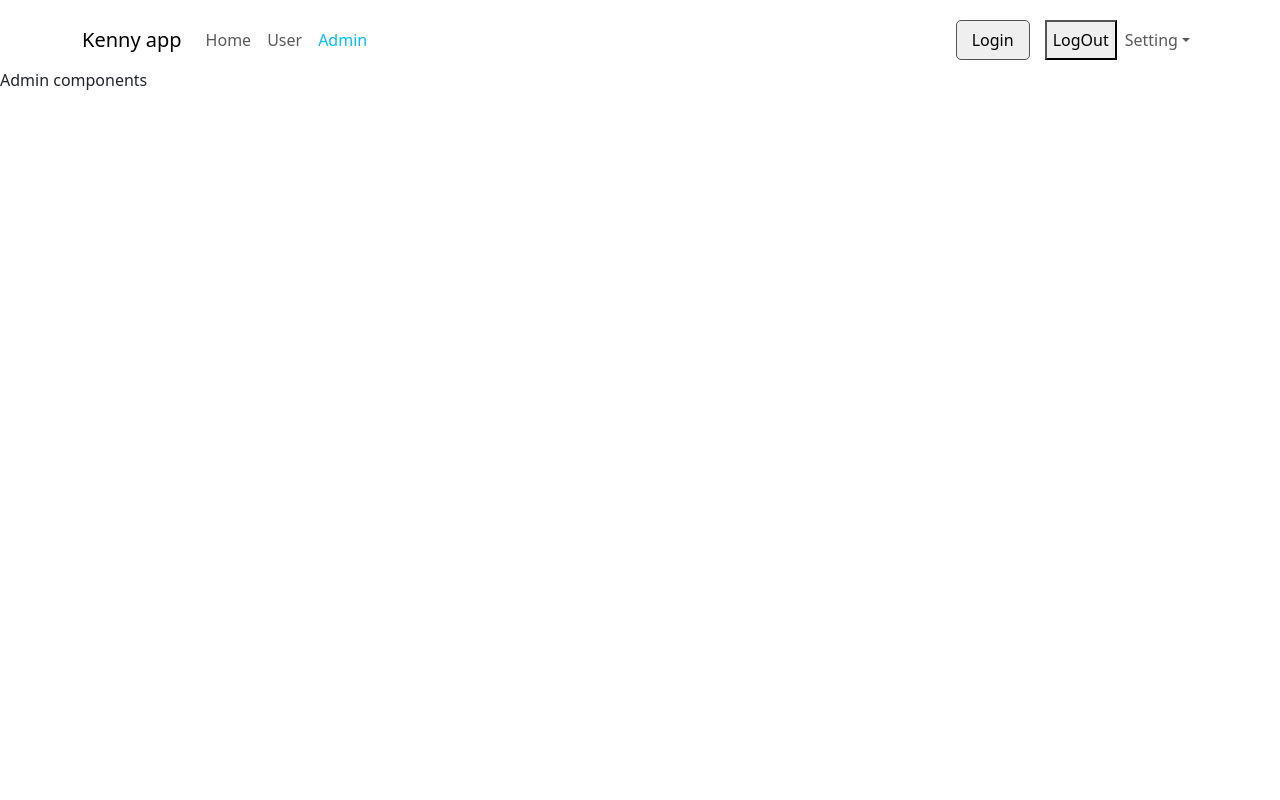
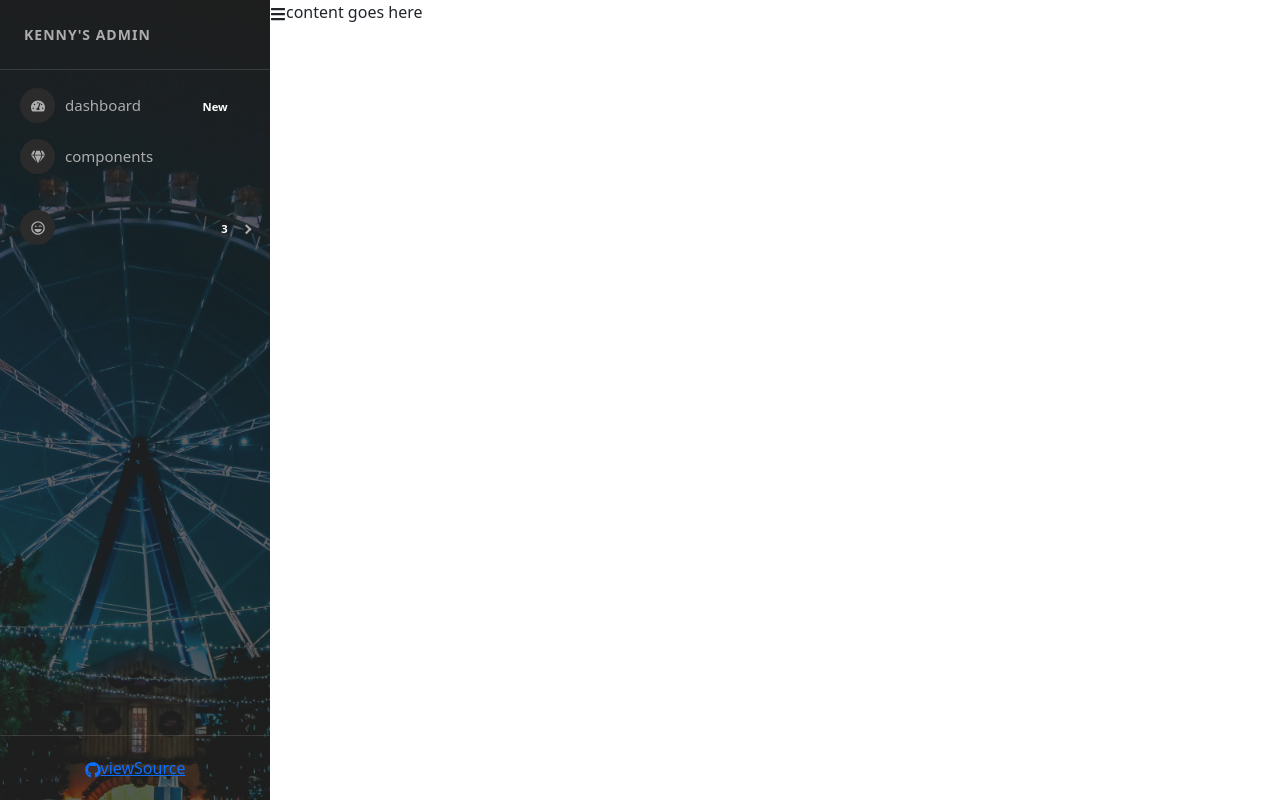
Before and after one commit to nguyendotruonghai/test-demo-react, a React (Create React App) app: page /admins in a window 1280 px wide. Built offline with nearby package versions, Linux system fonts and the light colour scheme.

Commit message:
lesson 54

```diff
--- a/package.json
+++ b/package.json
@@ -10,6 +10,8 @@
     "react": "18.2.0",
     "react-bootstrap": "2.4.0",
     "react-dom": "18.2.0",
+    "react-icons": "^4.4.0",
+    "react-pro-sidebar": "0.7.1",
     "react-redux": "8.0.1",
     "react-router-dom": "6.3.0",
     "react-scripts": "5.0.1",
--- a/src/App.scss
+++ b/src/App.scss
@@ -26,7 +26,7 @@
       height: 40px;
     }
 
-    .btn-signup {
+    .btn-logout {
       border-radius: 5px;
       padding: 0 15px;
       background: #303030;
--- a/src/components/Admin/Admin.js
+++ b/src/components/Admin/Admin.js
@@ -1,6 +1,20 @@
-const Admin = () => {
+import SideBar from "./SideBar";
+import './Admin.scss';
+import { FaBars } from "react-icons/fa";
+import { useState } from "react";
+
+const Admin = (props) => {
+    const [collapsed, setCollapsed] = useState();
     return (
-        <div>Admin components</div>
+        <div className="admin-container">
+            <div className="admin-sidebar">
+                <SideBar collapsed={collapsed}/>
+            </div>
+            <div className="admin-content">
+                <FaBars onClick={() => setCollapsed(!collapsed)}/>
+                    content goes here
+            </div>
+        </div>
     );
   };
 
--- /dev/null
+++ b/src/components/Admin/Admin.scss
@@ -0,0 +1,9 @@
+.admin-container {
+    display: flex;
+    .admin-sidebar {
+        .pro-sidebar{
+            height: 100vh;
+        }
+
+    }
+}
--- /dev/null
+++ b/src/components/Admin/SideBar.js
@@ -0,0 +1,92 @@
+import 'react-pro-sidebar/dist/css/styles.css';
+import {
+    ProSidebar,
+    Menu,
+    MenuItem,
+    SubMenu,
+    SidebarHeader,
+    SidebarFooter,
+    SidebarContent,
+} from 'react-pro-sidebar';
+
+import { FaTachometerAlt, FaGem, FaList, FaGithub, FaRegLaughWink, FaHeart } from 'react-icons/fa';
+import sidebarBg from '../../assets/bg2.jpg';
+
+
+const SideBar = (props) => {
+    const { image, collapsed, toggled, handleToggleSidebar } = props;
+    return (
+        <>
+            <ProSidebar
+                image={sidebarBg}
+                collapsed={collapsed}
+                toggled={toggled}
+                breakPoint="md"
+                onToggle={handleToggleSidebar}
+            >
+                <SidebarHeader>
+                    <div
+                        style={{
+                            padding: '24px',
+                            textTransform: 'uppercase',
+                            fontWeight: 'bold',
+                            fontSize: 14,
+                            letterSpacing: '1px',
+                            overflow: 'hidden',
+                            textOverflow: 'ellipsis',
+                            whiteSpace: 'nowrap',
+                        }}
+                    >
+                        Kenny's Admin
+                    </div>
+                </SidebarHeader>
+
+                <SidebarContent>
+                    <Menu iconShape="circle">
+                        <MenuItem
+                            icon={<FaTachometerAlt />}
+                            suffix={<span className="badge red">New</span>}
+                        >
+                            dashboard
+                        </MenuItem>
+                        <MenuItem icon={<FaGem />}> components </MenuItem>
+                    </Menu>
+                    <Menu iconShape="circle">
+                        <SubMenu
+                            suffix={<span className="badge yellow">3</span>}
+                            icon={<FaRegLaughWink />}
+                        >
+                            <MenuItem> 1</MenuItem>
+                            <MenuItem> 2</MenuItem>
+                            <MenuItem> 3</MenuItem>
+                        </SubMenu>
+
+                    </Menu>
+                </SidebarContent>
+
+                <SidebarFooter style={{ textAlign: 'center' }}>
+                    <div
+                        className="sidebar-btn-wrapper"
+                        style={{
+                            padding: '20px 24px',
+                        }}
+                    >
+                        <a
+                            href="https://github.com/azouaoui-med/react-pro-sidebar"
+                            target="_blank"
+                            className="sidebar-btn"
+                            rel="noopener noreferrer"
+                        >
+                            <FaGithub />
+                            <span style={{ whiteSpace: 'nowrap', textOverflow: 'ellipsis', overflow: 'hidden' }}>
+                                viewSource
+                            </span>
+                        </a>
+                    </div>
+                </SidebarFooter>
+            </ProSidebar>
+        </>
+    )
+}
+
+export default SideBar;
--- a/src/index.js
+++ b/src/index.js
@@ -1,26 +1,26 @@
-import React from 'react';
-import ReactDOM from 'react-dom/client';
-import App from './App';
-import reportWebVitals from './reportWebVitals';
-import { Provider } from 'react-redux';
-import store from './redux/store';
-import 'bootstrap/dist/css/bootstrap.min.css';
+import React from "react";
+import ReactDOM from "react-dom/client";
+import App from "./App";
+import reportWebVitals from "./reportWebVitals";
+import { Provider } from "react-redux";
+import store from "./redux/store";
+import "bootstrap/dist/css/bootstrap.min.css";
 import { BrowserRouter, Route, Routes } from "react-router-dom";
-import User from './components/User/User';
-import Admin from './components/Admin/Admin';
-import HomePage from './components/Home/HomePage';
+import User from "./components/User/User";
+import Admin from "./components/Admin/Admin";
+import HomePage from "./components/Home/HomePage";
 
-const root = ReactDOM.createRoot(document.getElementById('root'));
+const root = ReactDOM.createRoot(document.getElementById("root"));
 root.render(
   <Provider store={store}>
     {/* <React.StrictMode> */}
     <BrowserRouter>
       <Routes>
-        <Route path="/" element={<App/>}>
-        <Route index element={<HomePage/>} />
-          <Route path="/users" element={<User/>} />
-          <Route path="/admins" element={<Admin/>} />
+        <Route path="/" element={<App />}>
+          <Route index element={<HomePage />} />
+          <Route path="/users" element={<User />} />
         </Route>
+        <Route path="/admins" element={<Admin />} />
       </Routes>
     </BrowserRouter>
 
```
Also changed, not shown: src/assets/bg2.jpg (added), 1 other file (tests, documents, lock files or other folders).
